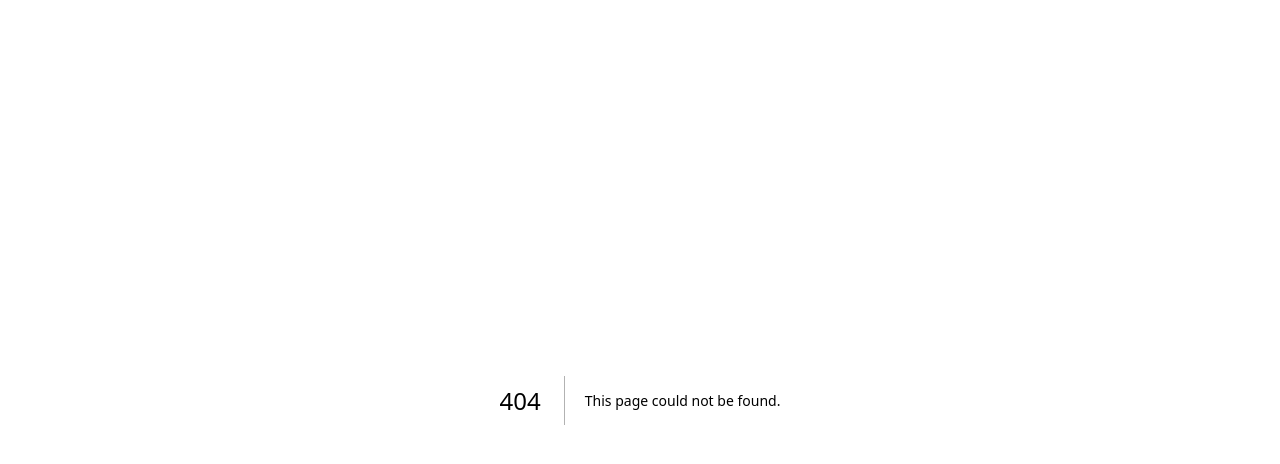
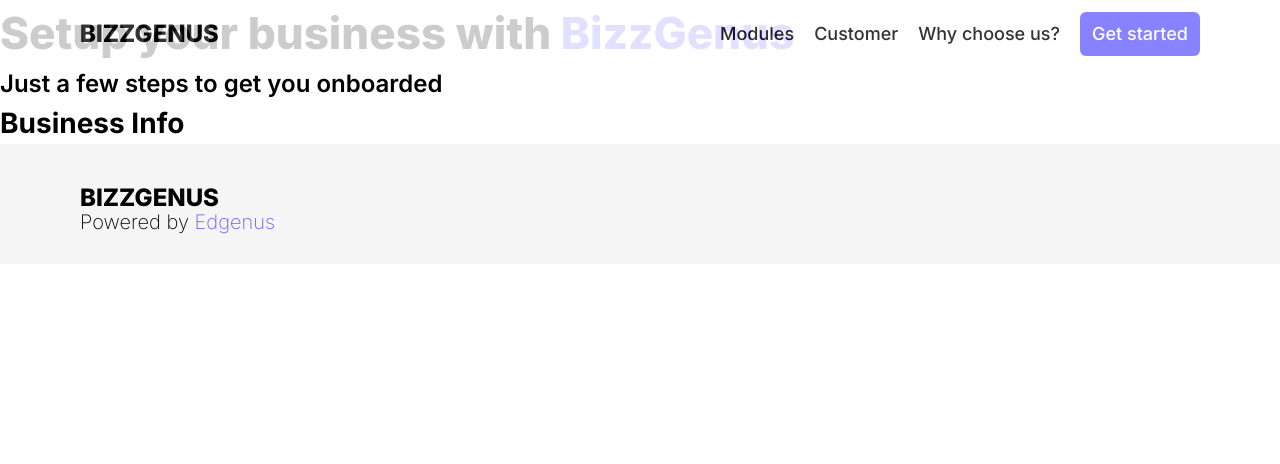
Before and after one commit to vishal-shyftlabs/edgenus, a Next.js app: page /get-started in a window 1280 px wide. Before the commit this address had no page. Shown: the top 464 px of the page. Built offline with nearby package versions, Linux system fonts and the light colour scheme.

Commit message:
onboarding page in progress

```diff
--- a/app/components/Hero.js
+++ b/app/components/Hero.js
@@ -14,7 +14,7 @@
           />
         </div>
         <div className="flex-col justify-between">
-          <div className="font-bold text-24 sm:text-44">
+          <div className="font-extrabold text-24 sm:text-44">
             Unleash Your <span className="text-primary">Creativity</span>,<br />{" "}
             Leave the Rest to Us!
           </div>
--- a/app/components/LookingOut.js
+++ b/app/components/LookingOut.js
@@ -4,7 +4,7 @@
 const LookingOut = (props) => {
   return (
     <div className="bg-tertiary sm:px-20 px-8 py-20">
-      <div className="text-24 sm:text-32 font-bold text-center">
+      <div className="text-24 sm:text-32 font-semibold text-center">
         Who are we looking out for?
       </div>
       <div className="flex flex-wrap gap-x-28 pt-10 justify-center sm:px-10">
--- a/app/components/Modules.js
+++ b/app/components/Modules.js
@@ -239,7 +239,7 @@
 
   return (
     <div className="md:px-20 px-8 bg-white py-20" id="modules">
-      <div className="text-24 md:text-32 font-bold">
+      <div className="text-24 md:text-32 font-semibold">
         Modules in our Business automation suite
       </div>
       <div className="flex flex-wrap gap-x-6 justify-center my-6">
--- a/app/components/WhyChooseUs.js
+++ b/app/components/WhyChooseUs.js
@@ -23,7 +23,7 @@
   ];
   return (
     <div className="px-8 sm:px-20 bg-white py-20" id="why-choose-us">
-      <div className="text-24 sm:text-32 font-bold text-center">
+      <div className="text-24 sm:text-32 font-semibold text-center">
         Why choose us?
       </div>
       <div className="flex flex-wrap gap-x-auto sm:gap-x-6 items-center justify-center my-6">
--- /dev/null
+++ b/app/get-started/page.js
@@ -0,0 +1,24 @@
+import React from "react";
+import PropTypes from "prop-types";
+import Header from "../components/Header";
+import Footer from "../components/Footer";
+
+const page = (props) => {
+  return (
+    <>
+      <Header />
+      <div className="text-22 sm:text-44 font-extrabold">
+        Setup your business with <span className="text-primary">BizzGenus</span>
+      </div>
+      <div className="text-24 font-semibold">
+        Just a few steps to get you onboarded
+      </div>
+      <div className="text-28 font-bold">Business Info</div>
+      <Footer />
+    </>
+  );
+};
+
+page.propTypes = {};
+
+export default page;
--- a/tailwind.config.js
+++ b/tailwind.config.js
@@ -22,6 +22,7 @@
         20: "20px",
         22: "22px",
         24: "24px",
+        28: "28px",
         32: "32px",
         44: "44px",
       },
```
